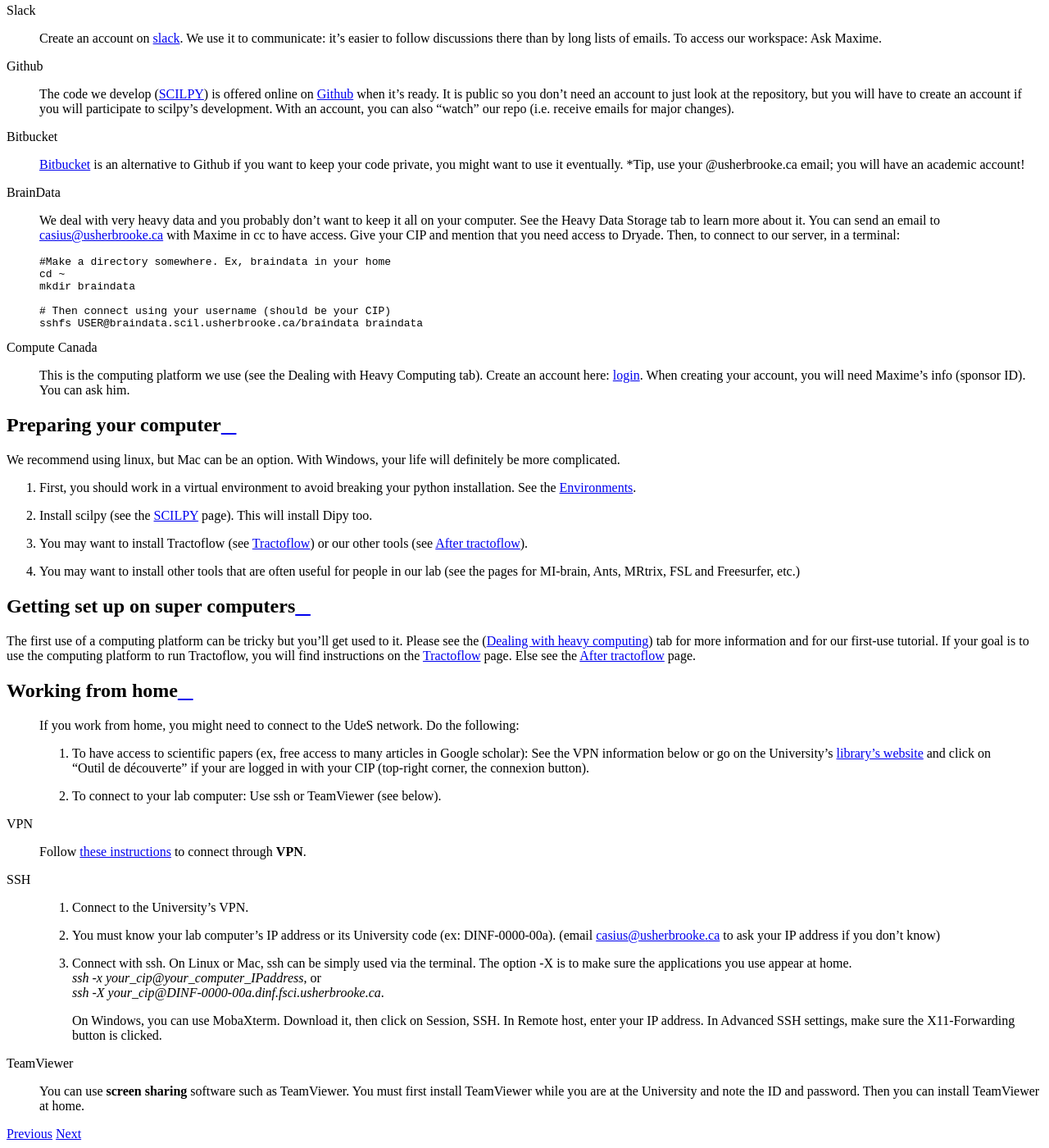
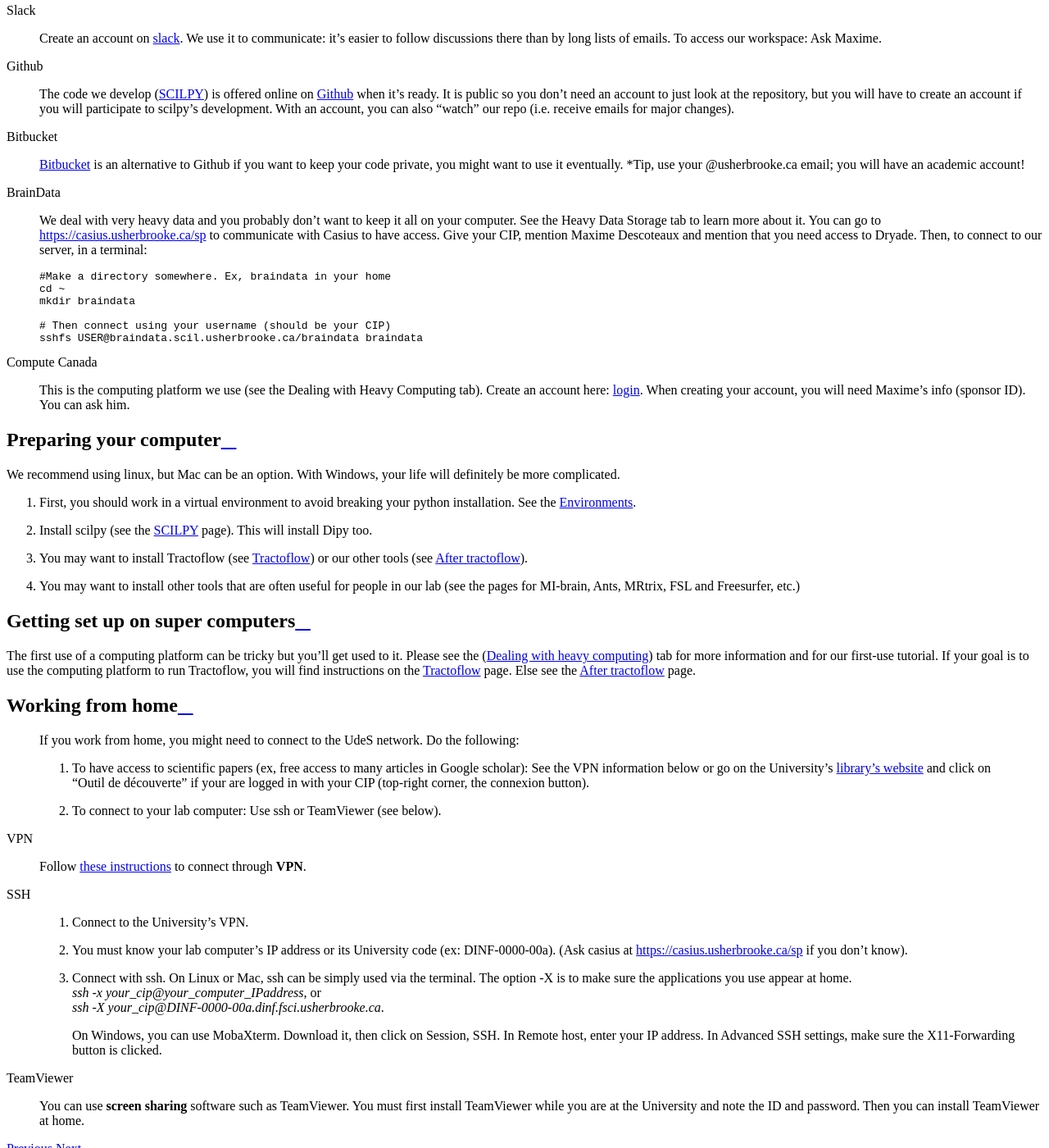
Before and after one commit to scilus/scil-documentation, a Sphinx documentation site: the page built from source/arriving/welcome.rst, in a window 1280 px wide and 1400 px high, scrolled down 1345 px. Shown: the whole window at 82% size. Built offline with Sphinx 7.4.7 and the Read the Docs theme 2.0.0, drawn with Linux system fonts in a browser that asks for light colours.

Commit message:
Can't email directly casius anymore

```diff
--- a/source/arriving/welcome.rst
+++ b/source/arriving/welcome.rst
@@ -31,7 +31,7 @@
     `Bitbucket <https://bitbucket.org/>`_ is an alternative to Github if you want to keep your code private, you might want to use it eventually. \*Tip, use your @usherbrooke.ca email; you will have an academic account!
 
 BrainData
-    We deal with very heavy data and you probably don't want to keep it all on your computer. See the Heavy Data Storage tab to learn more about it. You can send an email to casius@usherbrooke.ca with Maxime in cc to have access. Give your CIP and mention that you need access to Dryade. Then, to connect to our server, in a terminal:
+    We deal with very heavy data and you probably don't want to keep it all on your computer. See the Heavy Data Storage tab to learn more about it. You can go to https://casius.usherbrooke.ca/sp to communicate with Casius to have access. Give your CIP, mention Maxime Descoteaux and mention that you need access to Dryade. Then, to connect to our server, in a terminal:
 
     .. code-block:: sh
 
@@ -78,7 +78,7 @@
 SSH
     1. Connect to the University's VPN.
 
-    2. You must know your lab computer's IP address or its University code (ex: DINF-0000-00a). (email casius@usherbrooke.ca to ask your IP address if you don't know)
+    2. You must know your lab computer's IP address or its University code (ex: DINF-0000-00a). (Ask casius at https://casius.usherbrooke.ca/sp if you don't know).
 
     3. | Connect with ssh. On Linux or Mac, ssh can be simply used via the terminal. The option -X is to make sure the applications you use appear at home.
        | `ssh -x your_cip@your_computer_IPaddress`, or
```
